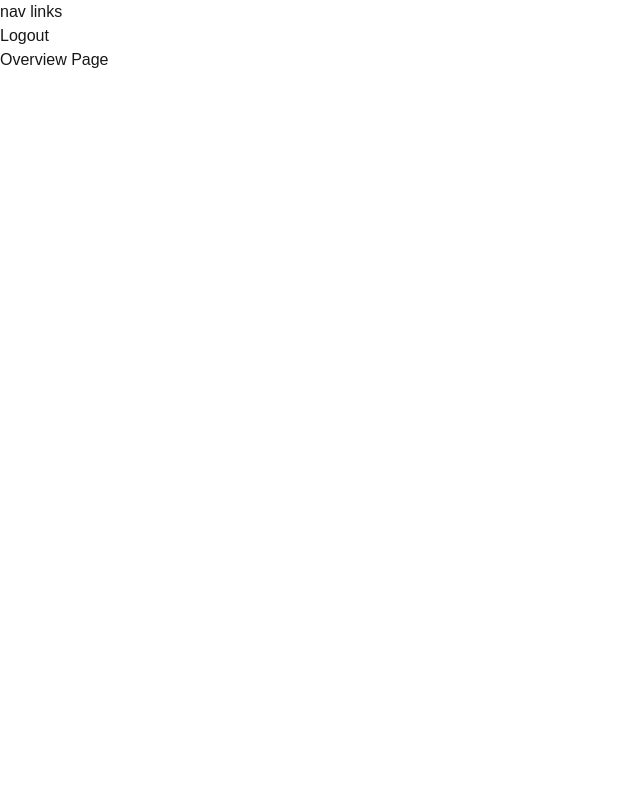
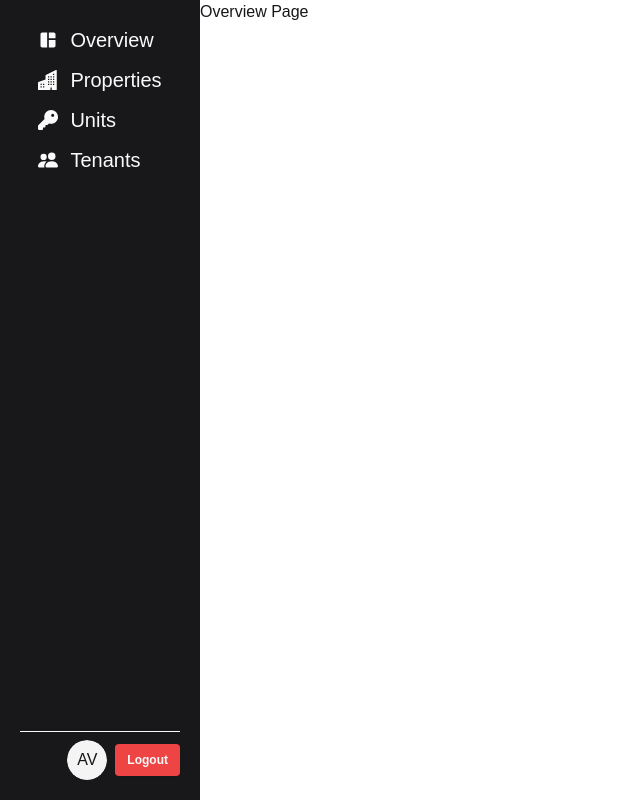
Before and after one commit to adrian92612/rental-property-app, a Next.js app: page /dashboard in a window 1280 px wide. Shown: the whole page, without its empty margins (0-640 px from the left). Built offline with nearby package versions, Linux system fonts and the light colour scheme; no server answers.

Commit message:
added sidebar

```diff
--- a/app/dashboard/layout.tsx
+++ b/app/dashboard/layout.tsx
@@ -1,14 +1,9 @@
-import { logout } from "@/lib/actions/actions";
+import { SideBar } from "@/components/dashboard/sidebar";
 
 const DashboardLayout = ({ children }: { children: React.ReactNode }) => {
   return (
-    <div>
-      <nav>
-        nav links
-        <form action={logout}>
-          <button>Logout</button>
-        </form>
-      </nav>
+    <div className="grid sm:grid-cols-[200px_1fr]">
+      <SideBar />
       <main>{children}</main>
     </div>
   );
--- /dev/null
+++ b/components/dashboard/sidebar.tsx
@@ -0,0 +1,98 @@
+import { logout } from "@/lib/actions/actions";
+import { Button } from "../ui/button";
+import { Popover, PopoverContent } from "../ui/popover";
+import { IoIosMenu } from "react-icons/io";
+import { PopoverTrigger } from "@radix-ui/react-popover";
+import { BsBuildingsFill, BsPeopleFill } from "react-icons/bs";
+import { FaKey } from "react-icons/fa6";
+import { MdSpaceDashboard } from "react-icons/md";
+import Link from "next/link";
+import { Avatar, AvatarFallback, AvatarImage } from "../ui/avatar";
+import { auth } from "@/auth";
+
+const links = [
+  {
+    href: "/dashboard",
+    label: "Overview",
+    icon: <MdSpaceDashboard />,
+  },
+  {
+    href: "/dashboard/properties",
+    label: "Properties",
+    icon: <BsBuildingsFill />,
+  },
+  {
+    href: "/dashboard/units",
+    label: "Units",
+    icon: <FaKey />,
+  },
+  {
+    href: "/dashboard/tenants",
+    label: "Tenants",
+    icon: <BsPeopleFill />,
+  },
+];
+
+const NavLinks = () => {
+  return (
+    <nav>
+      <ul>
+        {links.map((link) => (
+          <li key={link.label}>
+            <Button
+              asChild
+              variant="link"
+              size="lg"
+              className="text-primary-foreground text-xl hover:bg-primary-foreground hover:text-primary w-full justify-start"
+            >
+              <Link href={link.href} className="flex items-center gap-3">
+                {link.icon} {link.label}
+              </Link>
+            </Button>
+          </li>
+        ))}
+      </ul>
+    </nav>
+  );
+};
+
+const LogoutBtn = () => {
+  return (
+    <form
+      action={logout}
+      className="flex items-center gap-2 sm:border-t border-primary-foreground sm:pt-2 w-full justify-end"
+    >
+      <Avatar>
+        <AvatarImage src="" alt="Picture of user" />
+        <AvatarFallback>AV</AvatarFallback>
+      </Avatar>
+      <Button variant="destructive" size="sm" className="font-bold rounded-sm">
+        Logout
+      </Button>
+    </form>
+  );
+};
+
+export const SideBar = async () => {
+  // const user = await auth();
+  // console.log(user);
+  return (
+    <div className="sm:sticky sm:top-0 sm:h-screen flex sm:flex-col items-center justify-between px-5 py-3 sm:py-5 bg-primary">
+      <div className="sm:hidden">
+        <Popover>
+          <PopoverTrigger>
+            <IoIosMenu className="h-8 w-8 text-primary-foreground" />
+          </PopoverTrigger>
+          <PopoverContent className="bg-primary">
+            <NavLinks />
+          </PopoverContent>
+        </Popover>
+      </div>
+
+      <div className="hidden sm:block">
+        <NavLinks />
+      </div>
+      <LogoutBtn />
+    </div>
+  );
+};
--- /dev/null
+++ b/components/ui/avatar.tsx
@@ -0,0 +1,50 @@
+"use client"
+
+import * as React from "react"
+import * as AvatarPrimitive from "@radix-ui/react-avatar"
+
+import { cn } from "@/lib/utils"
+
+const Avatar = React.forwardRef<
+  React.ElementRef<typeof AvatarPrimitive.Root>,
+  React.ComponentPropsWithoutRef<typeof AvatarPrimitive.Root>
+>(({ className, ...props }, ref) => (
+  <AvatarPrimitive.Root
+    ref={ref}
+    className={cn(
+      "relative flex h-10 w-10 shrink-0 overflow-hidden rounded-full",
+      className
+    )}
+    {...props}
+  />
+))
+Avatar.displayName = AvatarPrimitive.Root.displayName
+
+const AvatarImage = React.forwardRef<
+  React.ElementRef<typeof AvatarPrimitive.Image>,
+  React.ComponentPropsWithoutRef<typeof AvatarPrimitive.Image>
+>(({ className, ...props }, ref) => (
+  <AvatarPrimitive.Image
+    ref={ref}
+    className={cn("aspect-square h-full w-full", className)}
+    {...props}
+  />
+))
+AvatarImage.displayName = AvatarPrimitive.Image.displayName
+
+const AvatarFallback = React.forwardRef<
+  React.ElementRef<typeof AvatarPrimitive.Fallback>,
+  React.ComponentPropsWithoutRef<typeof AvatarPrimitive.Fallback>
+>(({ className, ...props }, ref) => (
+  <AvatarPrimitive.Fallback
+    ref={ref}
+    className={cn(
+      "flex h-full w-full items-center justify-center rounded-full bg-muted",
+      className
+    )}
+    {...props}
+  />
+))
+AvatarFallback.displayName = AvatarPrimitive.Fallback.displayName
+
+export { Avatar, AvatarImage, AvatarFallback }
--- /dev/null
+++ b/components/ui/popover.tsx
@@ -0,0 +1,33 @@
+"use client"
+
+import * as React from "react"
+import * as PopoverPrimitive from "@radix-ui/react-popover"
+
+import { cn } from "@/lib/utils"
+
+const Popover = PopoverPrimitive.Root
+
+const PopoverTrigger = PopoverPrimitive.Trigger
+
+const PopoverAnchor = PopoverPrimitive.Anchor
+
+const PopoverContent = React.forwardRef<
+  React.ElementRef<typeof PopoverPrimitive.Content>,
+  React.ComponentPropsWithoutRef<typeof PopoverPrimitive.Content>
+>(({ className, align = "center", sideOffset = 4, ...props }, ref) => (
+  <PopoverPrimitive.Portal>
+    <PopoverPrimitive.Content
+      ref={ref}
+      align={align}
+      sideOffset={sideOffset}
+      className={cn(
+        "z-50 w-72 rounded-md border bg-popover p-4 text-popover-foreground shadow-md outline-none data-[state=open]:animate-in data-[state=closed]:animate-out data-[state=closed]:fade-out-0 data-[state=open]:fade-in-0 data-[state=closed]:zoom-out-95 data-[state=open]:zoom-in-95 data-[side=bottom]:slide-in-from-top-2 data-[side=left]:slide-in-from-right-2 data-[side=right]:slide-in-from-left-2 data-[side=top]:slide-in-from-bottom-2",
+        className
+      )}
+      {...props}
+    />
+  </PopoverPrimitive.Portal>
+))
+PopoverContent.displayName = PopoverPrimitive.Content.displayName
+
+export { Popover, PopoverTrigger, PopoverContent, PopoverAnchor }
--- a/package.json
+++ b/package.json
@@ -13,8 +13,10 @@
     "@hookform/resolvers": "^3.9.0",
     "@paralleldrive/cuid2": "^2.2.2",
     "@prisma/client": "^5.19.1",
+    "@radix-ui/react-avatar": "^1.1.0",
     "@radix-ui/react-icons": "^1.3.0",
     "@radix-ui/react-label": "^2.1.0",
+    "@radix-ui/react-popover": "^1.1.1",
     "@radix-ui/react-slot": "^1.1.0",
     "bcrypt-ts": "^5.0.2",
     "class-variance-authority": "^0.7.0",
```
Also changed, not shown: 1 other file (tests, documents, lock files or other folders).
